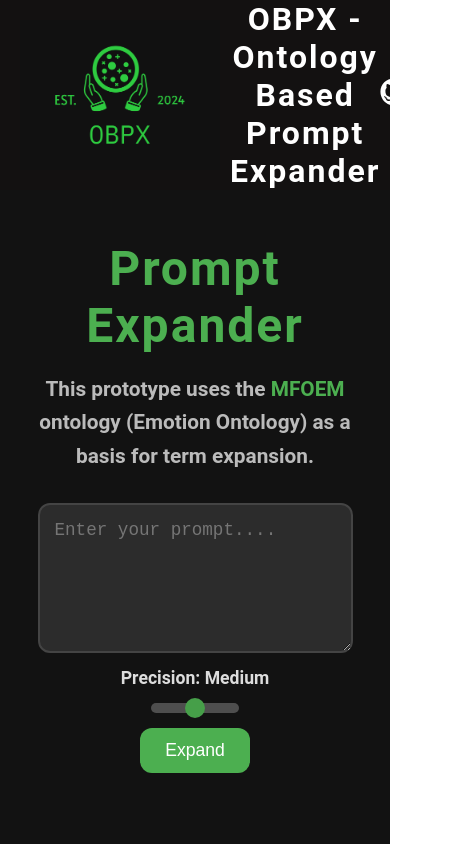
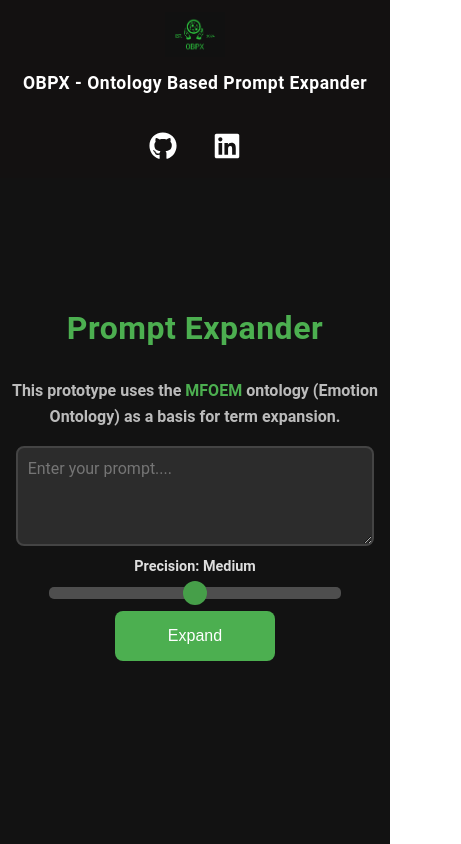
Before and after one commit to PradoPHA/prompt-enricher-frontend, a Next.js app: page / in a window 390 px wide. Shown: the top 844 px of the page, 461 px wide, since content can reach past the window. Built offline with nearby package versions, Linux system fonts and the light colour scheme.

Commit message:
feat: turning OBPX main page responsive for all display sizes

```diff
--- a/src/components/Header/styles.ts
+++ b/src/components/Header/styles.ts
@@ -19,7 +19,10 @@ export const Header = styled.header`
   color: white;
   width: 100%;
   margin: 0;
-  padding: 0 20px;
+  padding: 1rem 1.25rem;
+  min-height: 80px;
+  flex-wrap: wrap;
+  gap: 1rem;
 
   h1 {
     text-align: center;
@@ -28,27 +31,147 @@ export const Header = styled.header`
     font-weight: 700;
     letter-spacing: 2px;
     font-family: "Roboto", sans-serif;
+    font-size: clamp(1.2rem, 4vw, 2rem);
+    line-height: 1.2;
+    min-width: 0; /* Allow text to shrink */
   }
 
   .logo-container {
     display: flex;
     align-items: center;
-    gap: 10px;
+    gap: 0.625rem;
+    flex-shrink: 0;
+
+    img {
+      width: auto;
+      height: auto;
+      max-width: 120px;
+      max-height: 90px;
+    }
   }
 
   .social-links {
     display: flex;
-    gap: 25px;
+    gap: 1.5rem;
+    flex-shrink: 0;
   }
 
   .social-links a {
     color: #ffffff;
     font-size: 1.5rem;
     transition: transform 0.2s ease-in-out, color 0.3s ease;
+    display: flex;
+    align-items: center;
+    justify-content: center;
+    min-width: 44px; /* Minimum touch target size */
+    min-height: 44px;
   }
 
   .social-links a:hover {
     transform: scale(1.2);
     color: #4caf50;
   }
+
+  /* Tablet styles */
+  @media (max-width: 1024px) {
+    padding: 0.875rem 1rem;
+
+    h1 {
+      font-size: clamp(1.1rem, 3.5vw, 1.8rem);
+      letter-spacing: 1px;
+    }
+
+    .logo-container img {
+      max-width: 100px;
+      max-height: 75px;
+    }
+
+    .social-links {
+      gap: 1.25rem;
+    }
+
+    .social-links a {
+      font-size: 1.4rem;
+    }
+  }
+
+  /* Mobile styles */
+  @media (max-width: 768px) {
+    flex-direction: column;
+    padding: 1rem;
+    min-height: auto;
+    text-align: center;
+
+    .logo-container {
+      flex-direction: column;
+      gap: 0.5rem;
+      width: 100%;
+      justify-content: center;
+
+      img {
+        max-width: 80px;
+        max-height: 60px;
+      }
+    }
+
+    h1 {
+      font-size: clamp(1rem, 5vw, 1.5rem);
+      text-align: center;
+      flex: none;
+      width: 100%;
+      margin: 0.5rem 0;
+      letter-spacing: 1px;
+    }
+
+    .social-links {
+      justify-content: center;
+      gap: 2rem;
+      margin-top: 0.5rem;
+    }
+
+    .social-links a {
+      font-size: 1.6rem;
+    }
+  }
+
+  /* Small mobile styles */
+  @media (max-width: 480px) {
+    padding: 0.75rem;
+
+    .logo-container img {
+      max-width: 60px;
+      max-height: 45px;
+    }
+
+    h1 {
+      font-size: clamp(0.9rem, 4.5vw, 1.3rem);
+      letter-spacing: 0.5px;
+    }
+
+    .social-links {
+      gap: 1.5rem;
+    }
+
+    .social-links a {
+      font-size: 1.4rem;
+      min-width: 40px;
+      min-height: 40px;
+    }
+  }
+
+  /* Very small screens */
+  @media (max-width: 320px) {
+    .logo-container img {
+      max-width: 50px;
+      max-height: 38px;
+    }
+
+    h1 {
+      font-size: 1rem;
+    }
+
+    .social-links a {
+      font-size: 1.3rem;
+    }
+  }
 `;
--- a/src/components/Layout/styles.ts
+++ b/src/components/Layout/styles.ts
@@ -11,31 +11,51 @@ export const GlobalStyle = createGlobalStyle`
     height: 100%;
     display: flex;
     flex-direction: column;
+    overflow-x: hidden; /* Prevent horizontal scroll */
   }
 
   body {
     display: flex;
     flex-direction: column;
     min-height: 100vh;
+    font-size: 16px; /* Base font size for rem calculations */
   }
 
   main {
     flex: 1;
   }
 
+  /* Responsive typography */
+  @media (max-width: 768px) {
+    body {
+      font-size: 14px;
+    }
+  }
 
+  @media (max-width: 480px) {
+    body {
+      font-size: 13px;
+    }
+  }
 `;
 
 export const Container = styled.div`
   display: flex;
   flex-direction: column;
   min-height: 100vh;
+  width: 100%;
+  max-width: 100vw;
+  overflow-x: hidden;
 `;
 
 export const Main = styled.main`
   flex: 1;
+  width: 100%;
+  padding: 0;
+  margin: 0;
 `;
 
 export const Footer = styled.footer`
   margin-top: auto;
+  width: 100%;
 `;
--- a/src/components/OBPX/styles.ts
+++ b/src/components/OBPX/styles.ts
@@ -4,8 +4,8 @@ export const Container = styled.div`
   width: 100%;
   height: 100%;
   margin: 0 auto;
-  padding: 20px;
-  padding-top: 50px;
+  padding: 1.25rem;
+  padding-top: 3.125rem;
   padding-bottom: 40vh;
   background-color: #121212;
   color: #f1f1f1;
@@ -14,23 +14,52 @@ export const Container = styled.div`
   flex-direction: column;
   justify-content: center;
   align-items: center;
+  min-height: calc(100vh - 80px); /* Account for header height */
+  box-sizing: border-box;
+
+  /* Tablet styles */
+  @media (max-width: 1024px) {
+    padding: 1rem;
+    padding-top: 2rem;
+    padding-bottom: 30vh;
+  }
+
+  /* Mobile styles */
+  @media (max-width: 768px) {
+    padding: 0.75rem;
+    padding-top: 1.5rem;
+    padding-bottom: 20vh;
+    min-height: calc(100vh - 120px); /* Account for mobile header height */
+  }
+
+  /* Small mobile styles */
+  @media (max-width: 480px) {
+    padding: 0.5rem;
+    padding-top: 1rem;
+    padding-bottom: 15vh;
+  }
 `;
 
 export const Header = styled.header`
   text-align: center;
-  margin-bottom: 30px;
+  margin-bottom: 1.875rem;
+  width: 100%;
+  max-width: 800px;
 
   h1 {
-    font-size: 3rem;
+    font-size: clamp(2rem, 6vw, 3rem);
     font-weight: 700;
     color: #4caf50;
     letter-spacing: 2px;
+    margin-bottom: 1rem;
+    line-height: 1.2;
   }
 
   h2 {
-    font-size: 1.3rem;
+    font-size: clamp(1rem, 3vw, 1.3rem);
     color: #bbb;
     line-height: 1.6;
+    padding: 0 1rem;
   }
 
   a {
@@ -44,43 +73,115 @@ export const Header = styled.header`
       text-decoration: underline;
     }
   }
+
+  /* Mobile styles */
+  @media (max-width: 768px) {
+    margin-bottom: 1.5rem;
+
+    h1 {
+      letter-spacing: 1px;
+    }
+
+    h2 {
+      padding: 0 0.5rem;
+    }
+  }
+
+  /* Small mobile styles */
+  @media (max-width: 480px) {
+    margin-bottom: 1rem;
+
+    h1 {
+      letter-spacing: 0.5px;
+    }
+
+    h2 {
+      padding: 0 0.25rem;
+    }
+  }
 `;
 
 export const Form = styled.div`
   display: flex;
   flex-direction: column;
   align-items: center;
-  gap: 15px;
+  gap: 0.9375rem;
   width: 100%;
   max-width: 600px;
+  padding: 0 1rem;
+
+  /* Mobile styles */
+  @media (max-width: 768px) {
+    max-width: 100%;
+    padding: 0 0.5rem;
+    gap: 1rem;
+  }
+
+  /* Small mobile styles */
+  @media (max-width: 480px) {
+    padding: 0 0.25rem;
+    gap: 0.75rem;
+  }
 `;
 
 export const Textarea = styled.textarea`
   width: 90%;
   height: 150px;
-  padding: 15px;
-  font-size: 1.1rem;
+  padding: 0.9375rem;
+  font-size: clamp(0.9rem, 2.5vw, 1.1rem);
   border: 2px solid #444;
   border-radius: 12px;
   background-color: #2c2c2c;
   color: #f1f1f1;
   transition: border 0.3s ease;
+  resize: vertical;
+  font-family: inherit;
+  line-height: 1.4;
 
   &:focus {
     border-color: #4caf50;
     outline: none;
   }
+
+  /* Mobile styles */
+  @media (max-width: 768px) {
+    width: 95%;
+    height: 120px;
+    padding: 0.75rem;
+    border-radius: 8px;
+  }
+
+  /* Small mobile styles */
+  @media (max-width: 480px) {
+    width: 98%;
+    height: 100px;
+    padding: 0.625rem;
+    font-size: 1rem;
+  }
 `;
 
 export const Label = styled.label`
-  font-size: 1.1rem;
+  font-size: clamp(0.9rem, 2.5vw, 1.1rem);
   color: #ddd;
   font-weight: 600;
   text-align: center;
+  padding: 0 1rem;
+
+  /* Mobile styles */
+  @media (max-width: 768px) {
+    padding: 0 0.5rem;
+  }
+
+  /* Small mobile styles */
+  @media (max-width: 480px) {
+    padding: 0 0.25rem;
+  }
 `;
 
 export const ThresholdSlider = styled.input`
   width: 25%;
+  min-width: 150px;
+  max-width: 300px;
   -webkit-appearance: none;
   height: 10px;
   border-radius: 5px;
@@ -111,12 +212,36 @@ export const ThresholdSlider = styled.input`
     background: #4caf50;
     border-radius: 50%;
     cursor: pointer;
+    border: none;
+  }
+
+  /* Mobile styles */
+  @media (max-width: 768px) {
+    width: 60%;
+    min-width: 200px;
+  }
+
+  /* Small mobile styles */
+  @media (max-width: 480px) {
+    width: 80%;
+    min-width: 150px;
+    height: 12px;
+
+    &::-webkit-slider-thumb {
+      width: 24px;
+      height: 24px;
+    }
+
+    &::-moz-range-thumb {
+      width: 24px;
+      height: 24px;
+    }
   }
 `;
 
 export const Button = styled.button`
-  padding: 12px 25px;
-  font-size: 1.1rem;
+  padding: 0.75rem 1.5625rem;
+  font-size: clamp(0.9rem, 2.5vw, 1.1rem);
   background-color: #4caf50;
   color: white;
   border: none;
@@ -125,6 +250,10 @@ export const Button = styled.button`
   transition: background-color 0.3s ease, transform 0.2s ease;
   display: flex;
   align-items: center;
+  justify-content: center;
+  min-height: 44px; /* Minimum touch target size */
+  min-width: 120px;
+  font-weight: 500;
 
   &:hover {
     background-color: #81c784;
@@ -133,6 +262,22 @@ export const Button = styled.button`
 
   &:disabled {
     background-color: #666;
+    cursor: not-allowed;
+    transform: none;
+  }
+
+  /* Mobile styles */
+  @media (max-width: 768px) {
+    padding: 0.875rem 1.75rem;
+    min-width: 140px;
+    border-radius: 8px;
+  }
+
+  /* Small mobile styles */
+  @media (max-width: 480px) {
+    padding: 1rem 2rem;
+    min-width: 160px;
+    font-size: 1rem;
   }
 `;
 
@@ -153,6 +298,14 @@ export const LoadingSpinner = styled.div`
       transform: rotate(360deg);
     }
   }
+
+  /* Mobile styles */
+  @media (max-width: 480px) {
+    width: 20px;
+    height: 20px;
+    border-width: 3px;
+    margin-left: 6px;
+  }
 `;
 
 const slideIn = keyframes`
@@ -170,57 +323,151 @@ export const EnrichedPromptContainer = styled.div`
   display: flex;
   justify-content: space-between;
   width: 90%;
-  margin-top: 20px;
+  margin-top: 1.25rem;
   animation: ${slideIn} 0.5s ease-out;
+  gap: 1rem;
+
+  /* Tablet styles */
+  @media (max-width: 1024px) {
+    width: 95%;
+    gap: 0.75rem;
+  }
+
+  /* Mobile styles */
+  @media (max-width: 768px) {
+    flex-direction: column;
+    width: 100%;
+    gap: 1rem;
+    align-items: center;
+  }
+
+  /* Small mobile styles */
+  @media (max-width: 480px) {
+    width: 100%;
+    margin-top: 1rem;
+    gap: 0.75rem;
+  }
 `;
 
 export const EnrichedPrompt = styled.div`
   width: 45%;
   background-color: #2c2c2c;
-  padding: 15px;
+  padding: 0.9375rem;
   border-radius: 10px;
   box-shadow: 0 4px 8px rgba(0, 0, 0, 0.2);
-  margin: 0 auto; /* Adiciona margem automática para centralizar */
-  position: relative; /* Para o botão ser posicionado no topo direito */
+  margin: 0 auto;
+  position: relative;
 
   h3 {
     color: #4caf50;
+    font-size: clamp(1rem, 3vw, 1.2rem);
+    margin-bottom: 0.75rem;
+    padding-right: 3rem; /* Space for copy button */
   }
 
   p {
     color: #f1f1f1;
+    line-height: 1.5;
+    font-size: clamp(0.85rem, 2.5vw, 1rem);
+    word-wrap: break-word;
+    overflow-wrap: break-word;
+  }
+
+  /* Mobile styles */
+  @media (max-width: 768px) {
+    width: 100%;
+    max-width: 500px;
+    padding: 1rem;
+    border-radius: 8px;
+
+    h3 {
+      padding-right: 2.5rem;
+    }
+  }
+
+  /* Small mobile styles */
+  @media (max-width: 480px) {
+    padding: 0.75rem;
+
+    h3 {
+      padding-right: 2rem;
+      margin-bottom: 0.5rem;
+    }
   }
 `;
 
 export const CopyButton = styled.button`
   background-color: #4caf50;
   color: white;
-  font-size: 1rem;
-  padding: 8px 15px;
+  font-size: clamp(0.8rem, 2vw, 1rem);
+  padding: 0.5rem 0.9375rem;
   border: none;
   border-radius: 12px;
   cursor: pointer;
   position: absolute;
-  top: 15px;
-  right: 15px;
+  top: 0.9375rem;
+  right: 0.9375rem;
+  transition: background-color 0.3s ease;
+  min-height: 36px;
+  min-width: 60px;
+  display: flex;
+  align-items: center;
+  justify-content: center;
+
+  &:hover {
+    background-color: #81c784;
+  }
+
+  /* Mobile styles */
+  @media (max-width: 768px) {
+    top: 1rem;
+    right: 1rem;
+    padding: 0.5rem 0.75rem;
+    border-radius: 8px;
+    min-height: 32px;
+    min-width: 50px;
+  }
+
+  /* Small mobile styles */
+  @media (max-width: 480px) {
+    top: 0.75rem;
+    right: 0.75rem;
+    padding: 0.375rem 0.625rem;
+    min-height: 28px;
+    min-width: 45px;
+    font-size: 0.8rem;
+  }
+`;
+
+export const ToggleDetailsButton = styled.button`
+  margin-top: 1.25rem;
+  padding: 0.625rem 1.25rem;
+  background-color: #4caf50;
+  color: white;
+  border: none;
+  border-radius: 12px;
+  cursor: pointer;
+  font-size: clamp(0.9rem, 2.5vw, 1rem);
+  min-height: 44px;
   transition: background-color 0.3s ease;
 
   &:hover {
     background-color: #81c784;
   }
-`;
 
-export const ToggleDetailsButton = styled.button`
-  margin-top: 20px;
-  padding: 10px 20px;
-  background-color: #4caf50;
-  color: white;
-  border: none;
-  border-radius: 12px;
-  cursor: pointer;
+  /* Mobile styles */
+  @media (max-width: 768px) {
+    margin-top: 1rem;
+    padding: 0.75rem 1.5rem;
+    border-radius: 8px;
+  }
 
-  &:hover {
-    background-color: #81c784;
+  /* Small mobile styles */
+  @media (max-width: 480px) {
+    margin-top: 0.75rem;
+    padding: 0.875rem 1.75rem;
+    width: 100%;
+    max-width: 300px;
   }
 `;
 
@@ -228,16 +475,19 @@ export const Result = styled.div`
   max-height: 600px;
   overflow-y: auto;
   background-color: #222;
-  padding: 20px;
+  padding: 1.25rem;
   border-radius: 10px;
-  margin-top: 30px;
+  margin-top: 1.875rem;
   box-shadow: 0 4px 8px rgba(0, 0, 0, 0.2);
+  width: 100%;
+  max-width: 800px;
 
   h3 {
     margin-top: 0;
-    font-size: 1.8rem;
+    font-size: clamp(1.2rem, 4vw, 1.8rem);
     color: #4caf50;
     font-weight: 600;
+    margin-bottom: 1rem;
   }
 
   strong {
@@ -247,24 +497,56 @@ export const Result = styled.div`
 
   pre {
     background-color: #111;
-    padding: 15px;
+    padding: 0.9375rem;
     border-radius: 8px;
     overflow-x: auto;
     font-family: "Courier New", monospace;
     color: #ccc;
+    font-size: clamp(0.75rem, 2vw, 0.9rem);
+    line-height: 1.4;
+    white-space: pre-wrap;
+    word-wrap: break-word;
+  }
+
+  /* Mobile styles */
+  @media (max-width: 768px) {
+    padding: 1rem;
+    margin-top: 1.5rem;
+    border-radius: 8px;
+    max-height: 500px;
+
+    pre {
+      padding: 0.75rem;
+      font-size: 0.8rem;
+    }
+  }
+
+  /* Small mobile styles */
+  @media (max-width: 480px) {
+    padding: 0.75rem;
+    margin-top: 1rem;
+    max-height: 400px;
+
+    pre {
+      padding: 0.5rem;
+      font-size: 0.75rem;
+    }
   }
 `;
 
 export const ErrorMessage = styled.div`
   background-color: #f8d7da;
   color: #721c24;
-  padding: 15px;
+  padding: 0.9375rem;
   border: 1px solid #f5c6cb;
   border-radius: 10px;
-  margin-top: 20px;
+  margin-top: 1.25rem;
   text-align: center;
   font-weight: bold;
   animation: fadeIn 0.5s ease-in-out;
+  width: 100%;
+  max-width: 600px;
+  font-size: clamp(0.9rem, 2.5vw, 1rem);
 
   @keyframes fadeIn {
     0% {
@@ -274,4 +556,17 @@ export const ErrorMessage = styled.div`
       opacity: 1;
     }
   }
+
+  /* Mobile styles */
+  @media (max-width: 768px) {
+    padding: 0.75rem;
+    margin-top: 1rem;
+    border-radius: 8px;
+  }
+
+  /* Small mobile styles */
+  @media (max-width: 480px) {
+    padding: 0.625rem;
+    margin-top: 0.75rem;
+  }
 `;
--- a/src/pages/index.tsx
+++ b/src/pages/index.tsx
@@ -12,8 +12,12 @@ export default function Page() {
           name="description"
           content="Expanda seus prompts com técnicas avançadas de PLN e ontologias."
         />
-        <meta name="viewport" content="width=device-width, initial-scale=1" />
+        <meta name="viewport" content="width=device-width, initial-scale=1.0, maximum-scale=5.0, user-scalable=yes" />
         <meta charSet="UTF-8" />
+        <meta name="theme-color" content="#4caf50" />
+        <meta name="mobile-web-app-capable" content="yes" />
+        <meta name="apple-mobile-web-app-capable" content="yes" />
+        <meta name="apple-mobile-web-app-status-bar-style" content="default" />
         <link rel="icon" href="/unifei.ico" />
       </Head>
       <Header />
```
